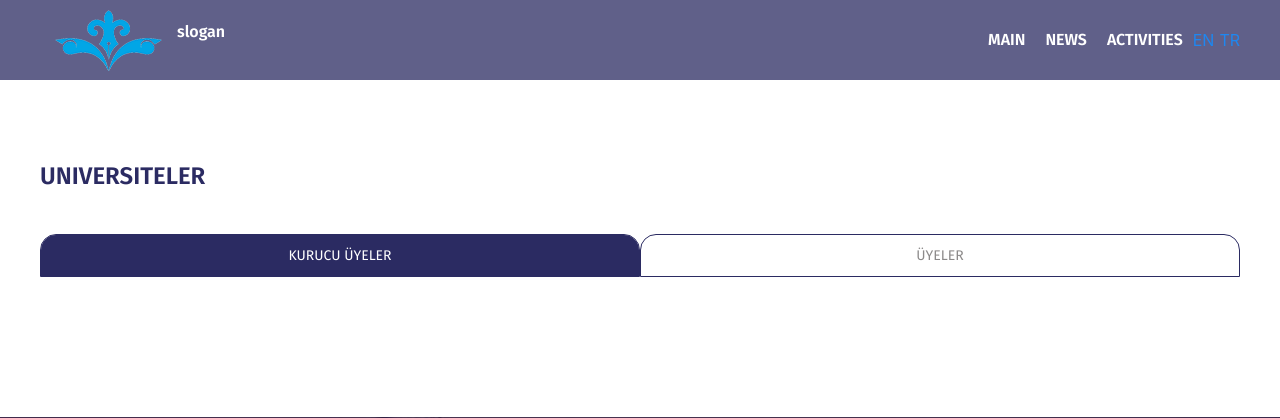
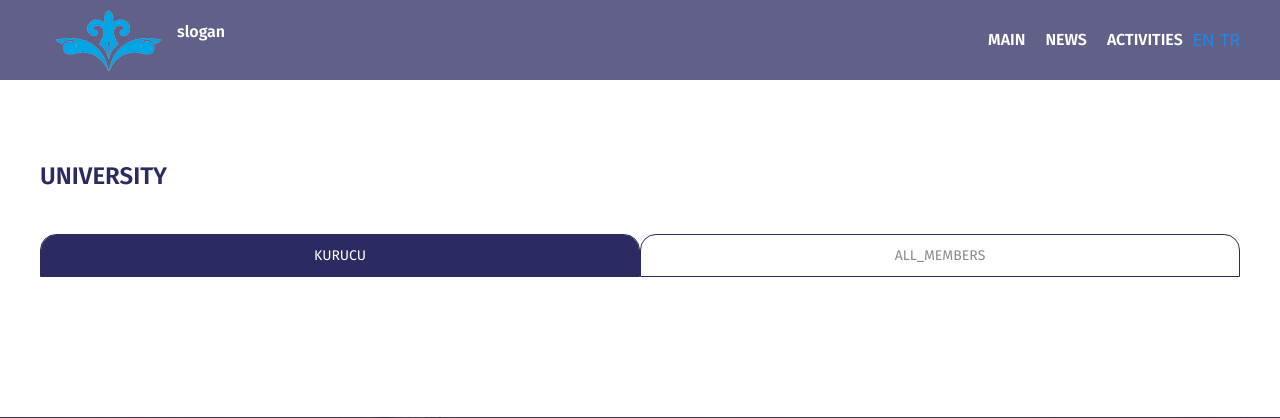
Before and after one commit to katalyzator/maup, a Django app: template templates/universities.html in a window 1280 px wide. Shown: the top 418 px of the page. Run offline with Django 3.2, Linux system fonts and the light colour scheme; the template is opened without the code that fills it, so the values that code supplies are empty; parts of the project's set-up code (start-up, migrations or seed data) failed here and were passed over; some libraries are stand-ins or nearby versions.

Commit message:
added translate

```diff
--- a/templates/universities.html
+++ b/templates/universities.html
@@ -1,18 +1,18 @@
 {% extends 'base.html' %}
 
-{% load staticfiles thumbnail %}
+{% load staticfiles thumbnail i18n %}
 
 {% block content %}
     <main class="events_list universities_list">
 
         <div class="uk-container">
 
-            <h4>universiteler</h4>
+            <h4>{% trans 'university' %}</h4>
 
             <ul class="uk-subnav uk-subnav-pill"
                 uk-switcher="animation: uk-animation-slide-left-medium, uk-animation-slide-right-medium">
-                <li><a href="#">kurucu Üyeler</a></li>
-                <li><a href="#">Üyeler</a></li>
+                <li><a href="#">{% trans "kurucu" %}</a></li>
+                <li><a href="#">{% trans "all_members" %}</a></li>
             </ul>
 
             <ul class="uk-switcher">
@@ -58,9 +58,9 @@
                                 <div class="c_universities">
                                     <ol>
                                         {% for university in item.university.all %}
-                                                <li><a href="{{ university.link }}"
-                                                       target="_blank">{{ university.name }}</a>
-                                                </li>
+                                            <li><a href="{{ university.link }}"
+                                                   target="_blank">{{ university.name }}</a>
+                                            </li>
                                         {% endfor %}
                                     </ol>
                                 </div>
```
Also changed, not shown: locale/en/LC_MESSAGES/django.po, locale/tr/LC_MESSAGES/django.po.
